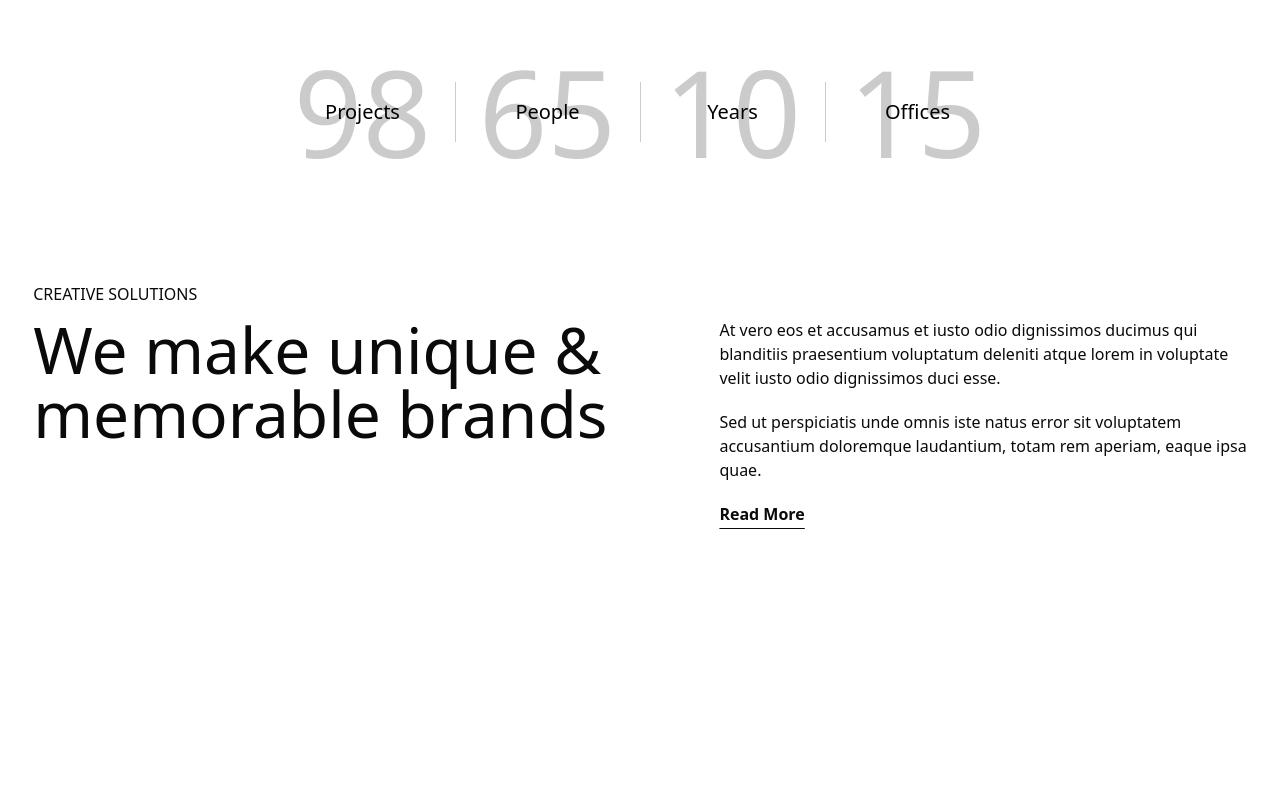
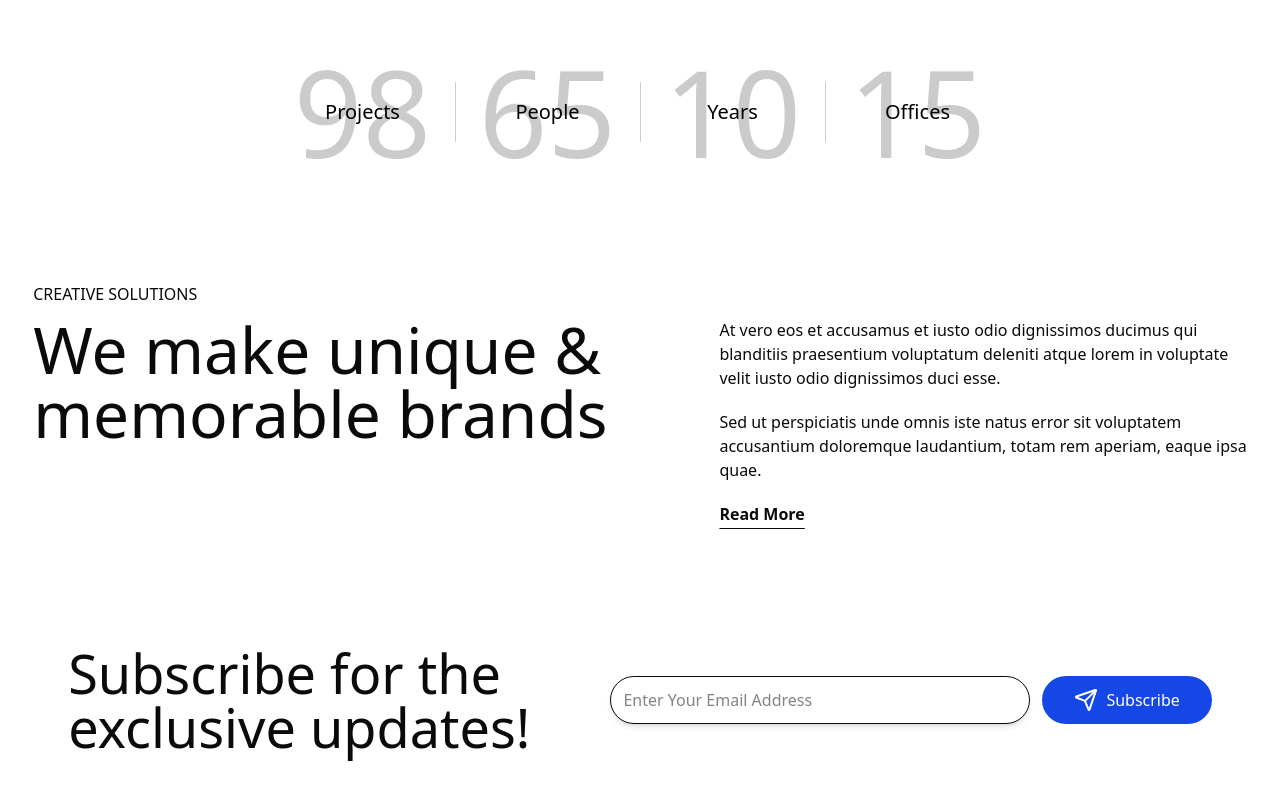
Before and after one commit to Feranmiola/axiomthemesclone, a Next.js app: page / in a window 1280 px wide. Shown: the part 1498-2298 px from the top of the page. Before the commit the page ends 2064 px from the top, so only its background shows below. Built offline with nearby package versions, Linux system fonts and the light colour scheme.

Commit message:
Update Navbar component to use full width layout and add Subscribe component to Home page for enhanced user engagement.

```diff
--- a/src/Components/Navbar.tsx
+++ b/src/Components/Navbar.tsx
@@ -6,7 +6,7 @@ import { Sheet, SheetContent } from "./ui/sheet";
 const Navbar = () => {
   const [isSearchSheetOpen, setIsSearchSheetOpen] = useState(false);
   return (
-    <div className="w-screen flex flex-row p-10 items-center justify-between">
+    <div className="w-full flex flex-row p-10 items-center justify-between">
       <div className="flex flex-row space-x-18">
         <a href="/">
           <img
--- /dev/null
+++ b/src/Components/Subscribe.tsx
@@ -0,0 +1,29 @@
+import { SendIcon } from "lucide-react";
+import React from "react";
+
+const Subscribe = () => {
+  return (
+    <div className="flex flex-row items-center justify-center space-x-20 w-full py-20">
+      <p className="text-[54px] font-medium leading-none">
+        Subscribe for the
+        <br />
+        exclusive updates!
+      </p>
+      <div className="flex flex-row space-x-3">
+        <input
+          className="bg-white w-[420px] h-[48px] rounded-3xl shadow-md border px-3"
+          type="email"
+          placeholder="Enter Your Email Address"
+        />
+        <button className="flex flex-row items-center justify-center text-white space-x-2 px-8 py-3 rounded-3xl bg-blue-700 cursor-pointer">
+          <div className="pr-2">
+            <SendIcon color="white" />
+          </div>
+          Subscribe
+        </button>
+      </div>
+    </div>
+  );
+};
+
+export default Subscribe;
--- a/src/app/page.tsx
+++ b/src/app/page.tsx
@@ -2,6 +2,7 @@ import CreativeAgency from "@/Components/CreativeAgency";
 import CreativeSolutions from "@/Components/CreativeSolutions";
 import Header from "@/Components/Header";
 import Metrics from "@/Components/Metrics";
+import Subscribe from "@/Components/Subscribe";
 
 export default function Home() {
   return (
@@ -10,6 +11,7 @@ export default function Home() {
       <CreativeAgency />
       <Metrics />
       <CreativeSolutions />
+      <Subscribe />
     </div>
   );
 }
```
